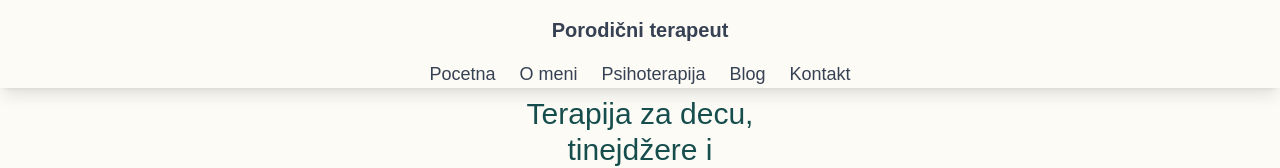
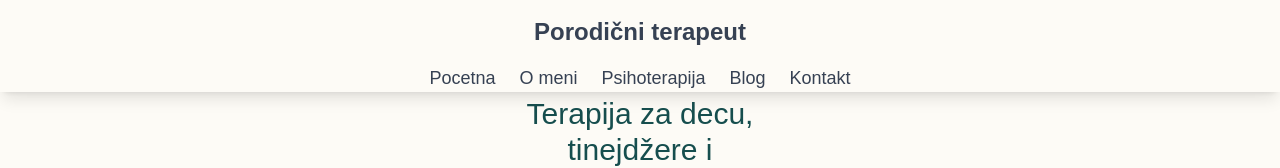
Before and after one commit to Milos191405/smiljaigicpsiholog, a Next.js app: page / in a window 1280 px wide. Shown: the top 168 px of the page. Built offline with nearby package versions, Linux system fonts and the light colour scheme.

Commit message:
changing font size of navbar

```diff
--- a/components/Navbar.jsx
+++ b/components/Navbar.jsx
@@ -24,7 +24,7 @@ export default function Navbar() {
         {/* Logo - Always Centered */}
         <Link
           href="/"
-          className="text-xl font-bold text-gray-700  transition-all duration-300"
+          className="text-2xl font-bold text-gray-700  transition-all duration-300"
         >
           Porodični terapeut
         </Link>
@@ -61,7 +61,7 @@ export default function Navbar() {
         {/* Logo at the Top of the Menu */}
         <Link
           href="/"
-          className="text-xl font-bold text-gray-700 mt-6"
+          className="text-2xl font-bold text-gray-700 mt-6"
         >
           Porodični terapeut
         </Link>
```
